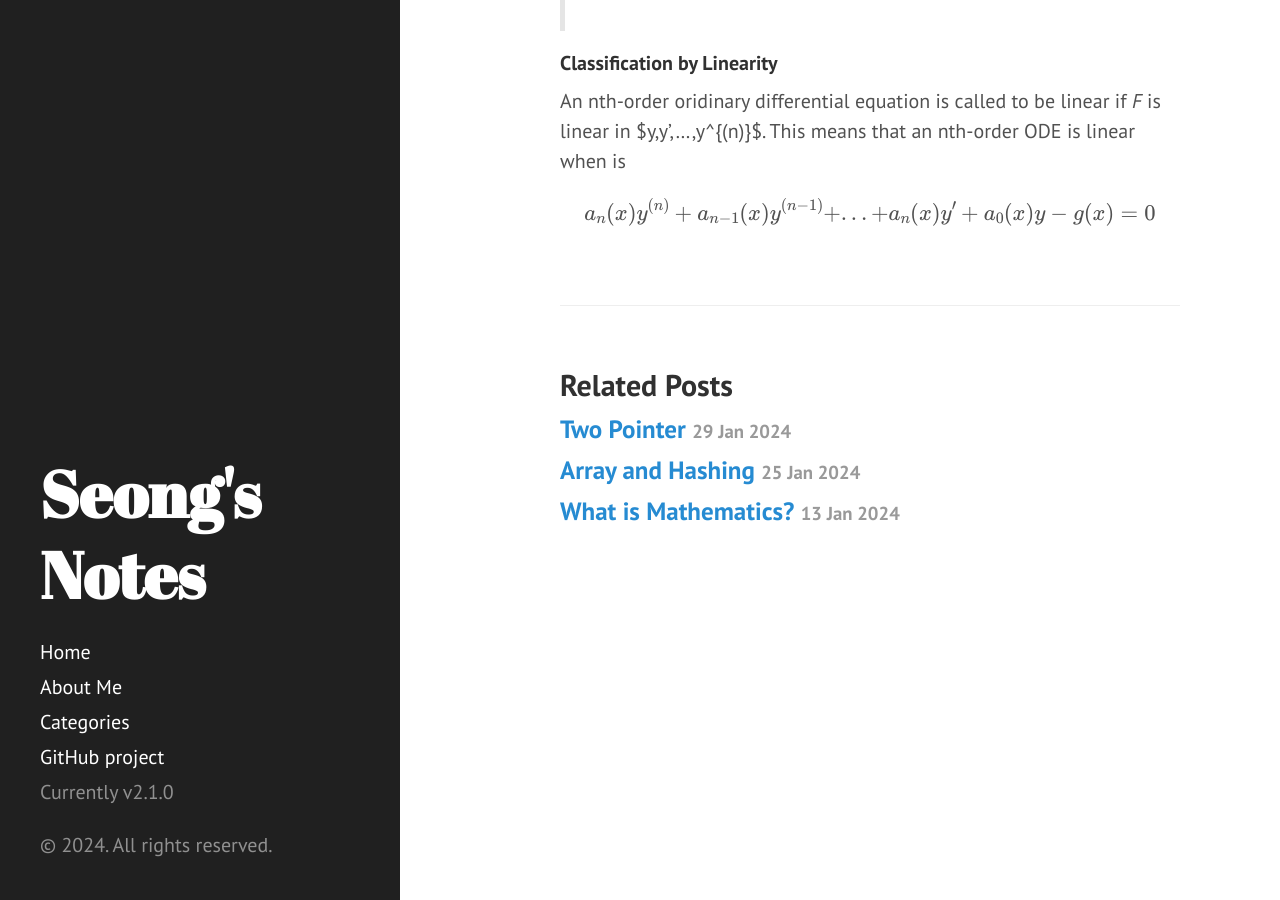
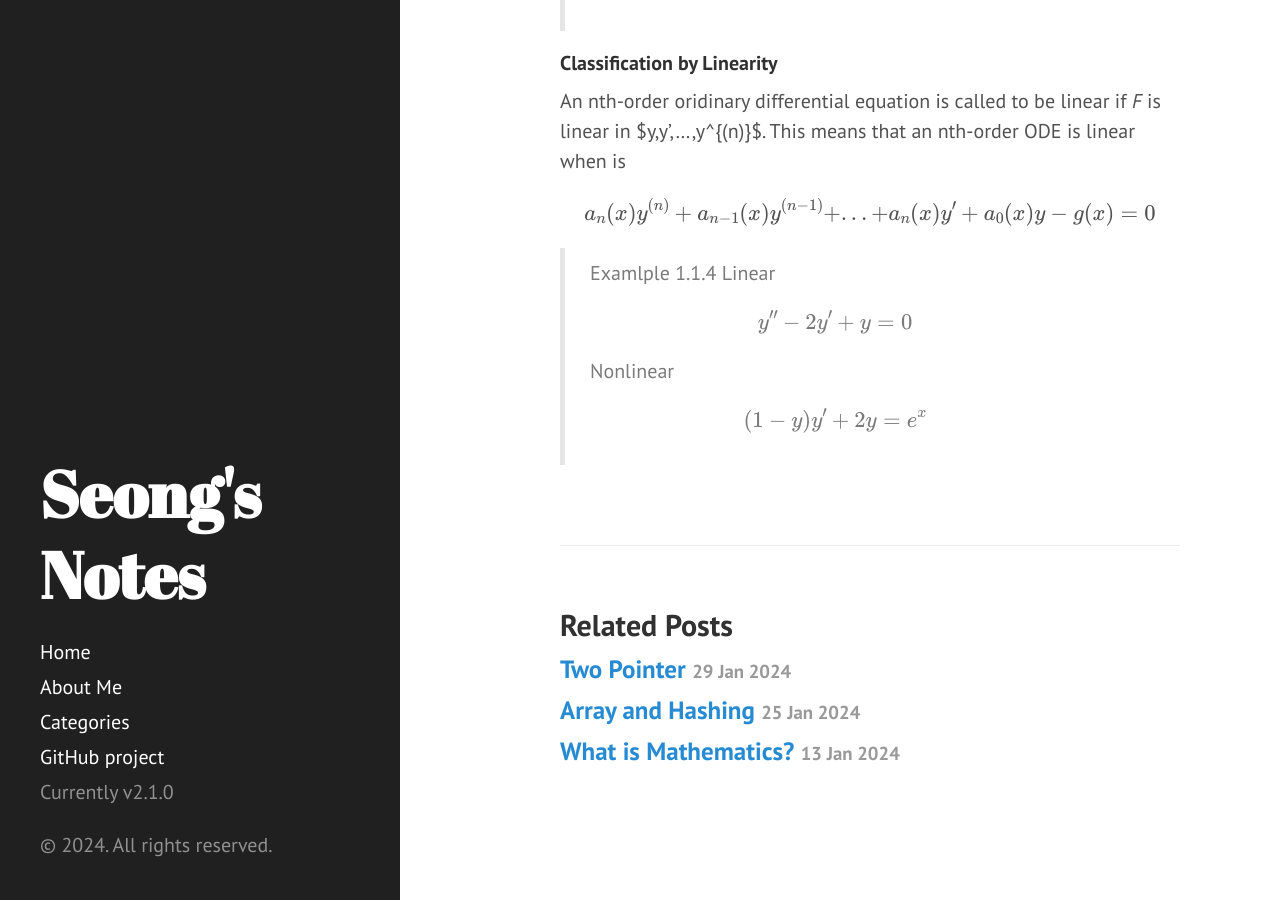
Before and after one commit to GwangseongCho/GwangseongCho.github.io, a Jekyll site: the page built from _posts/2024-02-18-differential-equations.md, in a window 1280 px wide and 900 px high, scrolled down 1762 px. Built offline with Jekyll 4.4.1, drawn with Linux system fonts in a browser that asks for light colours; formulas are drawn with MathJax 3.

Commit message:
edit DE page

```diff
--- a/_posts/2024-02-18-differential-equations.md
+++ b/_posts/2024-02-18-differential-equations.md
@@ -45,3 +45,13 @@ The order of above equation is one.
 An nth-order oridinary differential equation is called to be linear if *F* is linear in $y,y',...,y^{(n)}$. This means that an nth-order ODE is linear when is
 
 $$ a_n(x)y^{(n)}+a_{n-1}(x)y^{(n-1)} + ... +a_n(x)y'+a_0(x)y - g(x) = 0$$
+
+
+> Examlple 1.1.4
+> Linear
+>
+> $$y'' -2y' + y = 0$$
+>
+> Nonlinear
+>
+> $$(1-y)y' +2y = e^{x}$$
```
